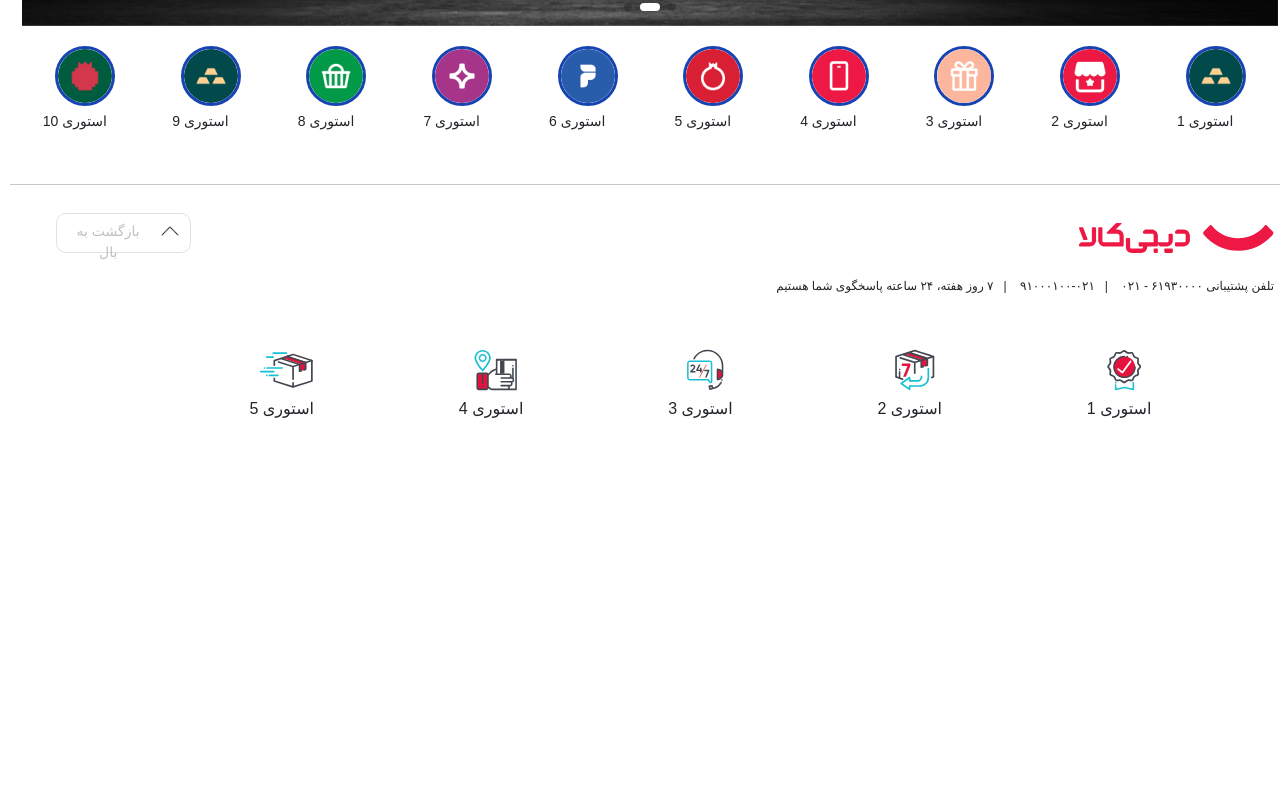
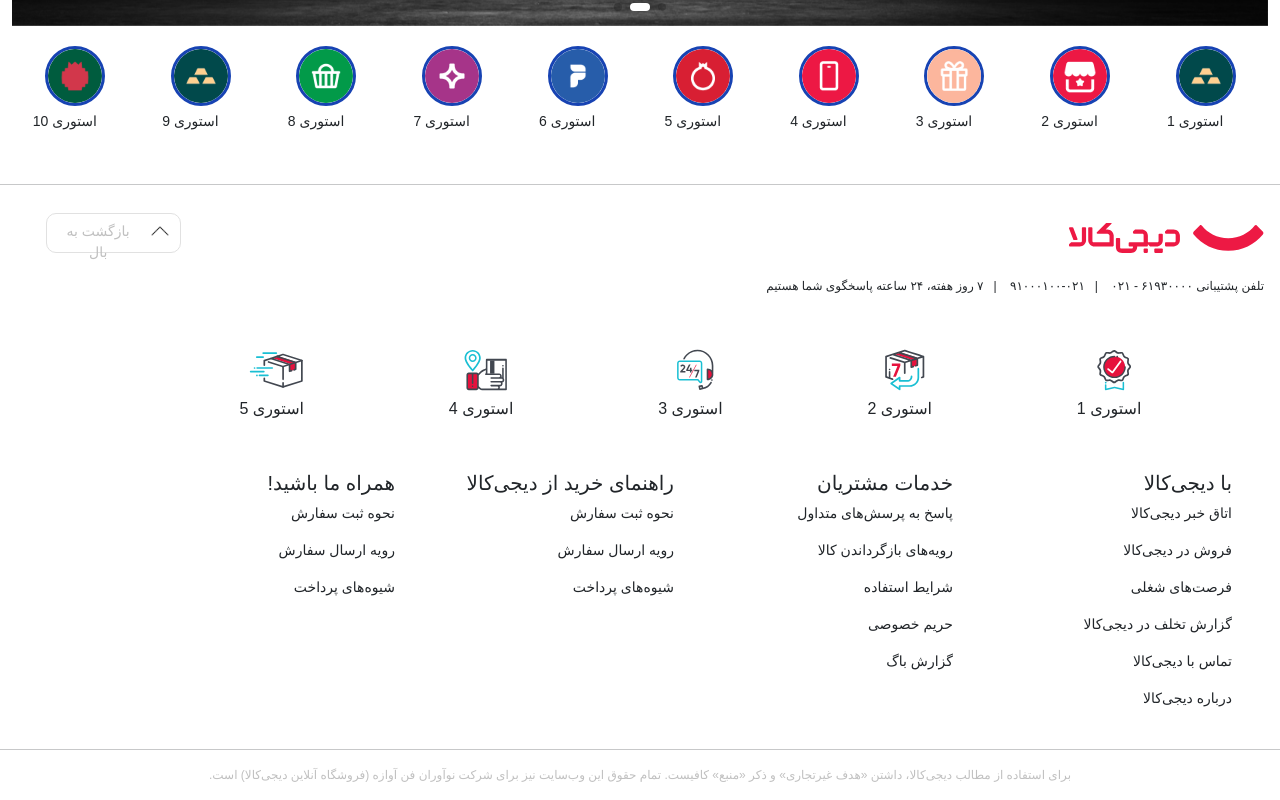
Before and after one commit to hoseinjf/HW17, a plain HTML site: page index.html in a window 1280 px wide. Shown: the part 569-1369 px from the top of the page. Before the commit the page ends 1026 px from the top, so only its background shows below. Drawn offline with nearby package versions, Linux system fonts and the light colour scheme; a small style sheet from the web is missing.

Commit message:
v2 commit

```diff
--- a/index.html
+++ b/index.html
@@ -315,6 +315,39 @@
             </div>
             <div class="col-1"></div>
         </div>
+        <div  class="container row d-flex m-lg-4">
+            <div class="col-3" style="font-size: 14px;">
+                <h5>با دیجی‌کالا</h5>
+                <p>اتاق خبر دیجی‌کالا</p>
+                <p>فروش در دیجی‌کالا</p>
+                <p>فرصت‌های شغلی</p>
+                <p>گزارش تخلف در دیجی‌کالا</p>
+                <p>تماس با دیجی‌کالا</p>
+                <p>درباره دیجی‌کالا</p>
+            </div>
+            <div class="col-3" style="font-size: 14px;">
+                <h5>خدمات مشتریان </h5>
+                <p>پاسخ به پرسش‌های متداول</p>
+                <p> رویه‌های بازگرداندن کالا </p>
+                <p>شرایط استفاده </p>
+                <p>  حریم خصوصی </p>
+                <p> گزارش باگ </p>
+            </div>
+            <div class="col-3" style="font-size: 14px;">
+                <h5>راهنمای خرید از دیجی‌کالا  </h5>
+                <p>نحوه ثبت سفارش</p>
+                <p> رویه ارسال سفارش</p>
+                <p>شیوه‌های پرداخت</p>
+            </div>
+            <div class="col-3" style="font-size: 14px;">
+                <h5>همراه ما باشید! </h5>
+                <p>نحوه ثبت سفارش</p>
+                <p> رویه ارسال سفارش</p>
+                <p>شیوه‌های پرداخت</p>
+            </div>
+        </div>
+        <hr>
+        <p style="text-align: center;align-items: center;color: silver;font-size: 12px;" >برای استفاده از مطالب دیجی‌کالا، داشتن «هدف غیرتجاری» و ذکر «منبع» کافیست. تمام حقوق اين وب‌سايت نیز برای شرکت نوآوران فن آوازه (فروشگاه آنلاین دیجی‌کالا) است.</p>
     </footer>
     <script src="https://cdn.jsdelivr.net/npm/bootstrap@5.3.3/dist/js/bootstrap.bundle.min.js"
         integrity="sha384-YvpcrYf0tY3lHB60NNkmXc5s9fDVZLESaAA55NDzOxhy9GkcIdslK1eN7N6jIeHz" crossorigin="anonymous">
--- a/style/style.css
+++ b/style/style.css
@@ -6,8 +6,6 @@
     height: 100%;
     padding: 0px;
     margin: 0px;
-
-
 
 }
 #img-head{
@@ -182,3 +180,6 @@
 main{
     overflow: hidden;
 }
+footer{
+    overflow: hidden;
+}
```
